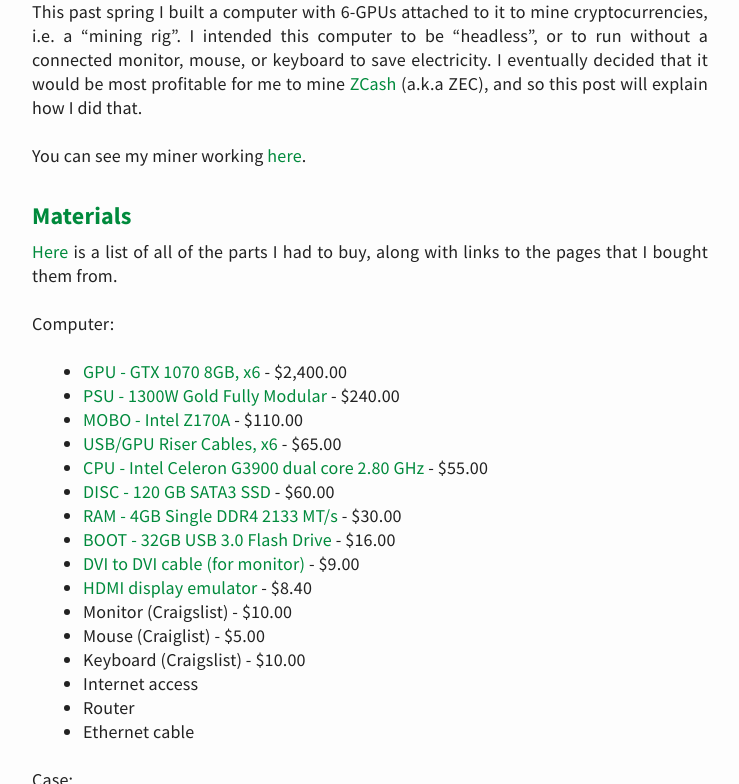
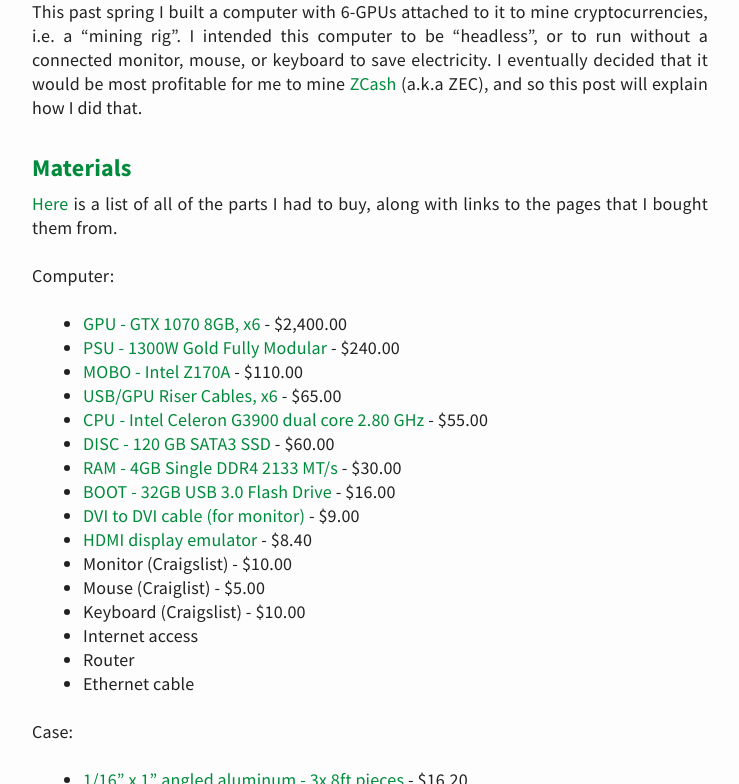
Before and after one commit to davidlaprade/davidlaprade.github.io, a Jekyll site: the page built from _posts/2017-12-20-headless-zcash-miner.md, in a window 1280 px wide and 900 px high, scrolled down 642 px, cut to the strip 116-900 px from the top of the window. Shown: the whole strip, without its empty margins (270-1009 px from the left). Built offline with Jekyll 4.4.1, drawn with Linux system fonts in a browser that asks for light colours; comment, search, counter and statistics services are not loaded.

Commit message:
Remove link to ZCash miner performance
It's no longer active

```diff
--- a/_posts/2017-12-20-headless-zcash-miner.md
+++ b/_posts/2017-12-20-headless-zcash-miner.md
@@ -13,9 +13,6 @@ it to mine cryptocurrencies, i.e. a "mining rig". I intended this computer to be
 electricity. I eventually decided that it would be most profitable for me to mine
 [ZCash](https://en.wikipedia.org/wiki/Zcash) (a.k.a ZEC), and so this post will
 explain how I did that.
-
-You can see my miner working
-[here](https://zcash.flypool.org/miners/t1MgGnXQz62fcYDhbRzYVzsA1MmWi8acw22).
 
 ### Materials
 
```
